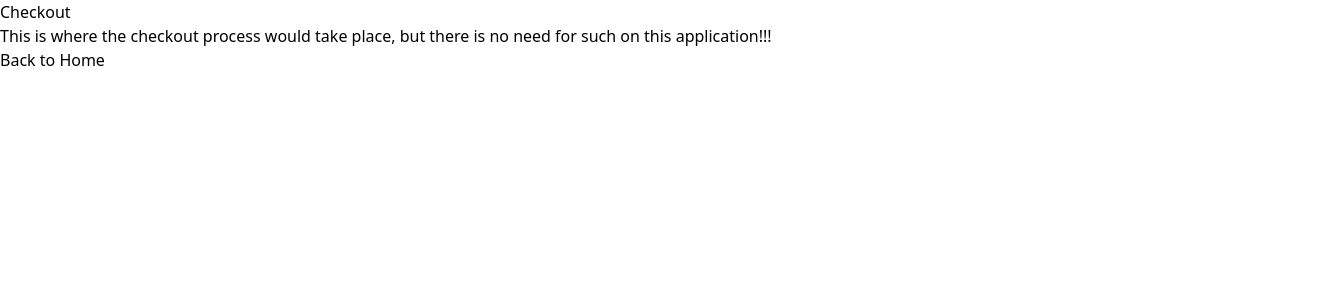
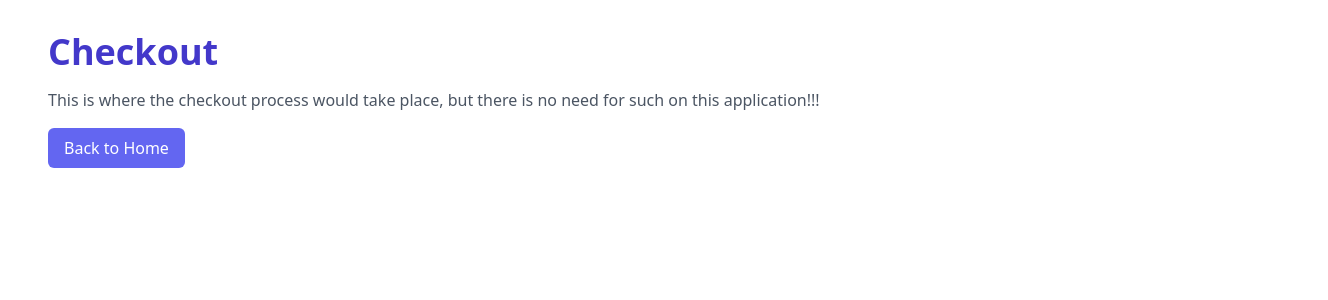
Before and after one commit to dylen400mh/YourEssentials, a React (Vite) app: page /checkout in a window 1280 px wide. Shown: the top 300 px of the page, 1328 px wide, since content can reach past the window. Built offline with nearby package versions, Linux system fonts and the light colour scheme.

Commit message:
Add styles for remaining error/checkout pages and fix alignment of page titles

```diff
--- a/src/components/Cart.jsx
+++ b/src/components/Cart.jsx
@@ -13,7 +13,7 @@ function Cart({ cart, setCart, addToCart, removeFromCart }) {
     <div className="bg-gray-100 min-h-screen">
       <Header cart={cart} />
       <div className="container mx-12 py-4 mt-16">
-        <h1 className="text-4xl font-bold text-indigo-700 mb-4 ml-4">
+        <h1 className="text-4xl font-bold text-indigo-700 mb-4">
           Your Cart
         </h1>
         <span className="text-gray-600">{cartSize} items</span>
--- a/src/components/Checkout.jsx
+++ b/src/components/Checkout.jsx
@@ -2,13 +2,18 @@ import { Link } from "react-router-dom";
 
 function Checkout() {
   return (
-    <div>
-      <h1>Checkout</h1>
-      <p>
+    <div className="container mx-12 py-8">
+      <h1 className="text-4xl font-bold text-indigo-700 mb-4">Checkout</h1>
+      <p className="text-gray-600">
         This is where the checkout process would take place, but there is no
         need for such on this application!!!
       </p>
-      <Link to="/">Back to Home</Link>
+      <Link
+        to="/"
+        className="mt-4 bg-indigo-500 text-white px-4 py-2 rounded-md hover:bg-indigo-600 focus:outline-none inline-block"
+      >
+        Back to Home
+      </Link>
     </div>
   );
 }
--- a/src/components/ErrorPage.jsx
+++ b/src/components/ErrorPage.jsx
@@ -1,10 +1,17 @@
 import { Link } from "react-router-dom";
 
 function ErrorPage() {
-    return <div>
-        <h1>Page not found!</h1>
-        <Link to="/">Click here to go back</Link>
+  return (
+    <div className="container mx-12 py-8">
+      <h1 className="text-gray-600">Page not found!</h1>
+      <Link
+        to="/"
+        className="mt-4 bg-indigo-500 text-white px-4 py-2 rounded-md hover:bg-indigo-600 focus:outline-none inline-block"
+      >
+        Click here to go back
+      </Link>
     </div>
+  );
 }
 
 export default ErrorPage;
--- a/src/components/Shop.jsx
+++ b/src/components/Shop.jsx
@@ -27,7 +27,7 @@ function Shop({ cart, setCart, addToCart, removeFromCart }) {
     <div className="bg-gray-100 min-h-screen">
       <Header cart={cart}></Header>
       <div className="container mx-12 py-4 mt-16">
-        <h1 className="text-4xl font-bold text-indigo-700 mb-4 ml-4">Shop</h1>
+        <h1 className="text-4xl font-bold text-indigo-700 mb-4">Shop</h1>
         {loading ? (
           <p className="text-center text-gray-600">Loading...</p>
         ) : error ? (
```
